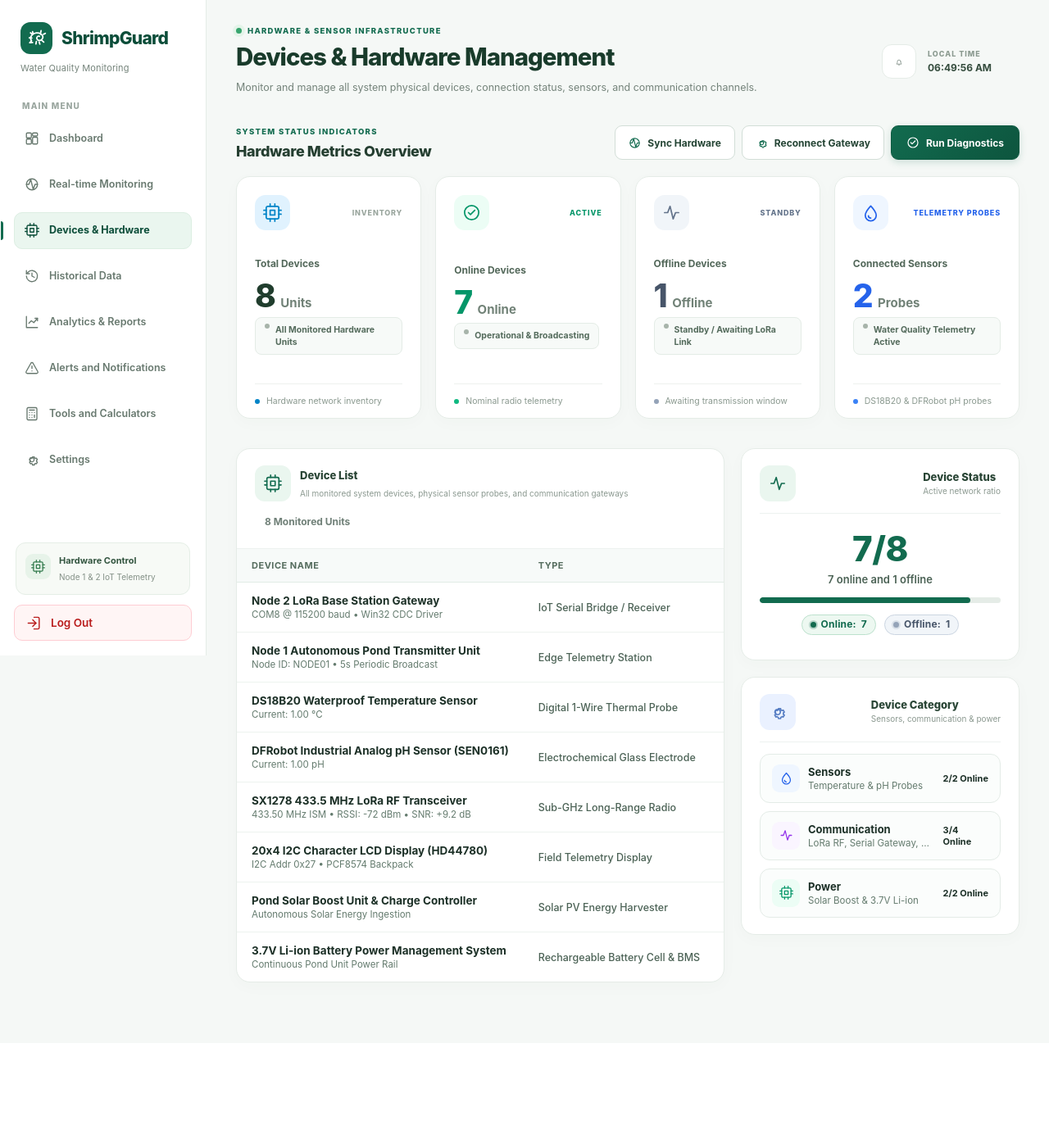
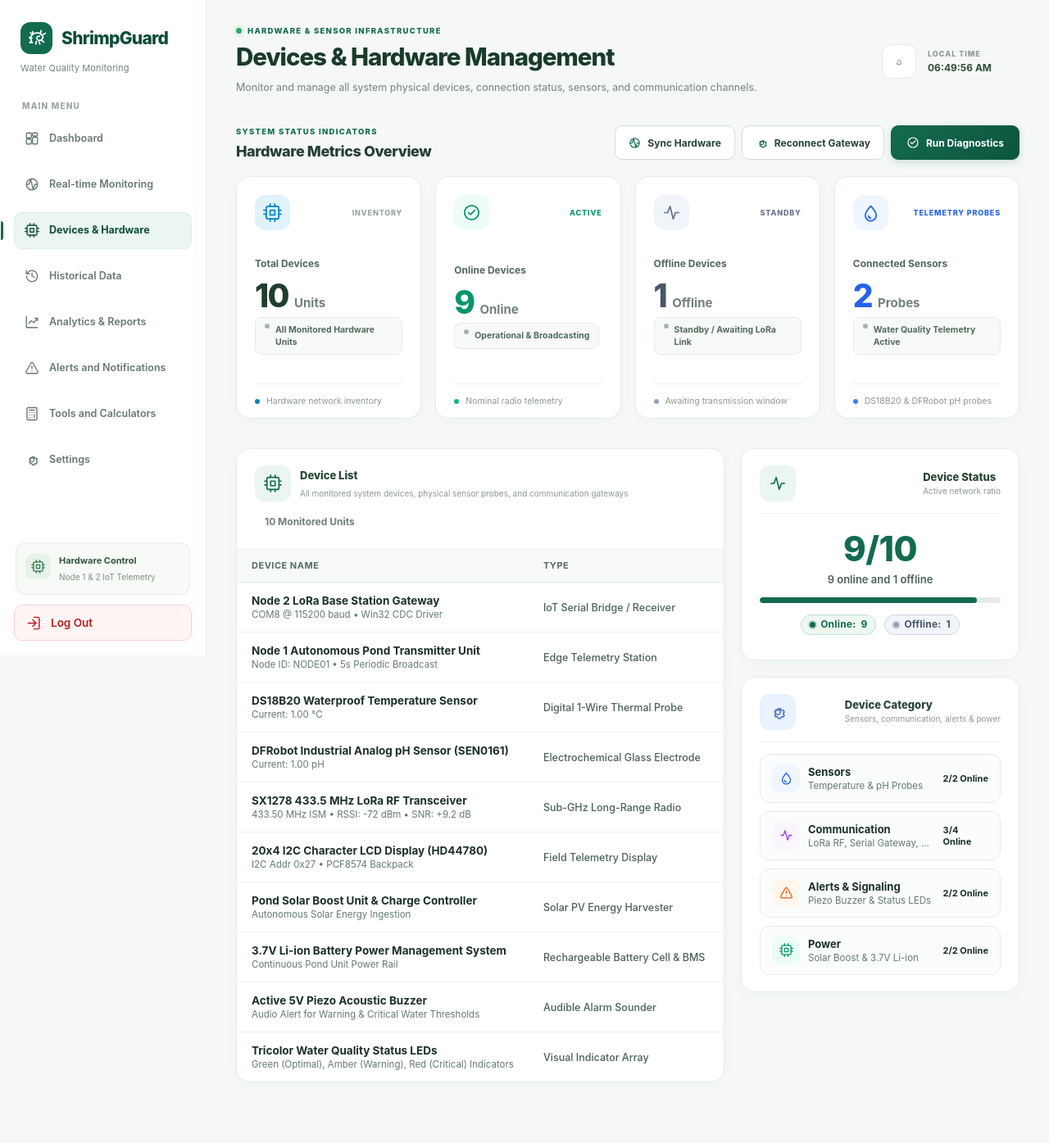
Before and after one commit to gmrdavid/shrimpGuard, a Flask app: page /devices in a window 1280 px wide. Shown: the whole page at 82% size. Before the commit the page ends 1204 px from the top, so only its background shows below. Run offline with Flask 3, Linux system fonts and the light colour scheme; the visitor is signed in with stand-in values (Sample User, id 1); tables that the repository leaves empty hold one stand-in row (values such as "Sample post"); parts of the project's set-up code (start-up, migrations or seed data) failed here and were passed over.

Commit message:
auto-commit

```diff
--- a/app.py
+++ b/app.py
@@ -821,6 +821,24 @@ def get_system_devices_inventory():
             "last_seen": last_seen_str,
             "details": "Continuous Pond Unit Power Rail",
         },
+        {
+            "id": "SIG-01",
+            "name": "Active 5V Piezo Acoustic Buzzer",
+            "type": "Audible Alarm Sounder",
+            "category": "Alerts & Signaling",
+            "status": "Online",
+            "last_seen": last_seen_str,
+            "details": "Audio Alert for Warning & Critical Water Thresholds",
+        },
+        {
+            "id": "SIG-02",
+            "name": "Tricolor Water Quality Status LEDs",
+            "type": "Visual Indicator Array",
+            "category": "Alerts & Signaling",
+            "status": "Online",
+            "last_seen": last_seen_str,
+            "details": "Green (Optimal), Amber (Warning), Red (Critical) Indicators",
+        },
     ]
 
     total_devices = len(devices_list)
@@ -840,6 +858,12 @@ def get_system_devices_inventory():
             "online": sum(1 for d in devices_list if d["category"] == "Communication" and d["status"] == "Online"),
             "offline": sum(1 for d in devices_list if d["category"] == "Communication" and d["status"] == "Offline"),
             "items": [d["name"] for d in devices_list if d["category"] == "Communication"],
+        },
+        "alerts": {
+            "total": sum(1 for d in devices_list if d["category"] == "Alerts & Signaling"),
+            "online": sum(1 for d in devices_list if d["category"] == "Alerts & Signaling" and d["status"] == "Online"),
+            "offline": sum(1 for d in devices_list if d["category"] == "Alerts & Signaling" and d["status"] == "Offline"),
+            "items": [d["name"] for d in devices_list if d["category"] == "Alerts & Signaling"],
         },
         "power": {
             "total": sum(1 for d in devices_list if d["category"] == "Power"),
@@ -1060,6 +1084,24 @@ def api_hardware_diagnostics():
         "result": "PASS",
         "status_class": "status-optimal",
         "details": "Sensor readings table accessible and accepting new measurements."
+    })
+
+    # 6. Active Piezo Buzzer & Audible Alarm
+    tests.append({
+        "component": "Active 5V Piezo Buzzer",
+        "test": "Audio Transducer & Alert Circuit",
+        "result": "PASS",
+        "status_class": "status-optimal",
+        "details": "Piezo alarm operational • Audio alert active on abnormal threshold deviations."
+    })
+
+    # 7. Status LEDs Visual Indicator Array
+    tests.append({
+        "component": "Tricolor Status LEDs",
+        "test": "Visual Indicator GPIO Bus",
+        "result": "PASS",
+        "status_class": "status-optimal",
+        "details": "Triple LED array operational • Green/Amber/Red state signals nominal."
     })
 
     # Overall Diagnosis
--- a/static/js/devices.js
+++ b/static/js/devices.js
@@ -65,8 +65,8 @@ function renderDevices(data) {
     const isConnected = Boolean(data.is_connected);
     const port = data.connected_port || "COM8";
     const latest = data.latest_telemetry || {};
-    const total = data.total_devices || (Array.isArray(data.devices) ? data.devices.length : 8);
-    const online = data.online_devices !== undefined ? data.online_devices : 7;
+    const total = data.total_devices || (Array.isArray(data.devices) ? data.devices.length : 10);
+    const online = data.online_devices !== undefined ? data.online_devices : 9;
     const offline = data.offline_devices !== undefined ? data.offline_devices : 1;
     const sensors = data.connected_sensors !== undefined ? data.connected_sensors : 2;
 
@@ -160,6 +160,13 @@ function renderDevices(data) {
         const elCatComm = document.getElementById("cat-comm-badge");
         if (elCatComm) {
             elCatComm.textContent = `${cat.communication.online}/${cat.communication.total} Online`;
+        }
+    }
+
+    if (cat.alerts) {
+        const elCatAlerts = document.getElementById("cat-alerts-badge");
+        if (elCatAlerts) {
+            elCatAlerts.textContent = `${cat.alerts.online}/${cat.alerts.total} Online`;
         }
     }
 
--- a/templates/devices.html
+++ b/templates/devices.html
@@ -201,7 +201,7 @@
                     <div class="metric-card-content">
                         <h3>Total Devices</h3>
                         <div class="metric-reading">
-                            <h2 id="top-total-devices">{{ total_devices or 8 }}</h2>
+                            <h2 id="top-total-devices">{{ total_devices or 10 }}</h2>
                             <span class="metric-unit">Units</span>
                         </div>
                         <p class="metric-status">All Monitored Hardware Units</p>
@@ -223,7 +223,7 @@
                     <div class="metric-card-content">
                         <h3>Online Devices</h3>
                         <div class="metric-reading">
-                            <h2 id="top-online-devices" style="color: #059669;">{{ online_devices or 7 }}</h2>
+                            <h2 id="top-online-devices" style="color: #059669;">{{ online_devices or 9 }}</h2>
                             <span class="metric-unit">Online</span>
                         </div>
                         <p class="metric-status">Operational &amp; Broadcasting</p>
@@ -349,7 +349,7 @@
                             </div>
                         </div>
                         <span id="table-device-count-badge" class="badge badge-optimal" style="font-weight: 700; font-size: 12px; padding: 5px 12px;">
-                            {{ total_devices or 8 }} Monitored Units
+                            {{ total_devices or 10 }} Monitored Units
                         </span>
                     </div>
 
@@ -421,20 +421,20 @@
 
                         <div class="status-ratio-box">
                             <div class="status-ratio-number">
-                                <span id="side-ratio-online">{{ online_devices or 7 }}</span>/<span id="side-ratio-total">{{ total_devices or 8 }}</span>
+                                <span id="side-ratio-online">{{ online_devices or 9 }}</span>/<span id="side-ratio-total">{{ total_devices or 10 }}</span>
                             </div>
                             <p id="side-ratio-text" class="status-ratio-subtitle">
-                                {{ online_devices or 7 }} online and {{ offline_devices or 1 }} offline
+                                {{ online_devices or 9 }} online and {{ offline_devices or 1 }} offline
                             </p>
 
                             <div class="device-progress-track" style="height: 7px; background: #e5ece7; border-radius: 999px; overflow: hidden; margin-bottom: 14px;">
-                                <div id="side-progress-fill" style="height: 100%; background: #126b4f; border-radius: 999px; transition: width 0.3s ease; width: {% if total_devices %}{{ (online_devices / total_devices * 100)|round(1) }}{% else %}87.5{% endif %}%;"></div>
+                                <div id="side-progress-fill" style="height: 100%; background: #126b4f; border-radius: 999px; transition: width 0.3s ease; width: {% if total_devices %}{{ (online_devices / total_devices * 100)|round(1) }}{% else %}90.0{% endif %}%;"></div>
                             </div>
 
                             <div class="status-ratio-pills">
                                 <span class="table-status status-optimal" style="font-size: 11.5px; padding: 4px 10px;">
                                     <span class="status-indicator-dot dot-optimal"></span>
-                                    Online: <strong id="side-pill-online">{{ online_devices or 7 }}</strong>
+                                    Online: <strong id="side-pill-online">{{ online_devices or 9 }}</strong>
                                 </span>
                                 <span class="table-status status-warning" style="font-size: 11.5px; padding: 4px 10px;">
                                     <span class="status-indicator-dot dot-warning"></span>
@@ -452,7 +452,7 @@
                             </div>
                             <div>
                                 <h3 style="margin: 0; font-size: 13px; font-weight: 800; color: #294535;">Device Category</h3>
-                                <p style="margin: 2px 0 0; font-size: 10px; color: #8b9990;">Sensors, communication &amp; power</p>
+                                <p style="margin: 2px 0 0; font-size: 10px; color: #8b9990;">Sensors, communication, alerts &amp; power</p>
                             </div>
                         </div>
 
@@ -470,7 +470,7 @@
                                     </div>
                                 </div>
                                 <span id="cat-sensors-badge" class="badge badge-optimal" style="font-size: 11px; font-weight: 700;">
-                                    {{ category_stats.sensors.online if category_stats else 2 }}/{{ category_stats.sensors.total if category_stats else 2 }} Online
+                                    {{ category_stats.sensors.online if category_stats and category_stats.sensors else 2 }}/{{ category_stats.sensors.total if category_stats and category_stats.sensors else 2 }} Online
                                 </span>
                             </div>
 
@@ -486,7 +486,23 @@
                                     </div>
                                 </div>
                                 <span id="cat-comm-badge" class="badge badge-optimal" style="font-size: 11px; font-weight: 700;">
-                                    {{ category_stats.communication.online if category_stats else 3 }}/{{ category_stats.communication.total if category_stats else 4 }} Online
+                                    {{ category_stats.communication.online if category_stats and category_stats.communication else 3 }}/{{ category_stats.communication.total if category_stats and category_stats.communication else 4 }} Online
+                                </span>
+                            </div>
+
+                            <!-- ALERTS & SIGNALING -->
+                            <div class="device-category-item">
+                                <div class="category-left">
+                                    <div class="category-icon-box" style="background: #fff7ed; color: #ea580c;">
+                                        <svg class="ui-icon" aria-hidden="true"><use href="#icon-alert"></use></svg>
+                                    </div>
+                                    <div class="category-meta">
+                                        <h4>Alerts &amp; Signaling</h4>
+                                        <p title="Active 5V Piezo Buzzer & Tricolor Status LEDs">Piezo Buzzer &amp; Status LEDs</p>
+                                    </div>
+                                </div>
+                                <span id="cat-alerts-badge" class="badge badge-optimal" style="font-size: 11px; font-weight: 700;">
+                                    {{ category_stats.alerts.online if category_stats and category_stats.alerts else 2 }}/{{ category_stats.alerts.total if category_stats and category_stats.alerts else 2 }} Online
                                 </span>
                             </div>
 
@@ -502,7 +518,7 @@
                                     </div>
                                 </div>
                                 <span id="cat-power-badge" class="badge badge-optimal" style="font-size: 11px; font-weight: 700;">
-                                    {{ category_stats.power.online if category_stats else 2 }}/{{ category_stats.power.total if category_stats else 2 }} Online
+                                    {{ category_stats.power.online if category_stats and category_stats.power else 2 }}/{{ category_stats.power.total if category_stats and category_stats.power else 2 }} Online
                                 </span>
                             </div>
 
```
